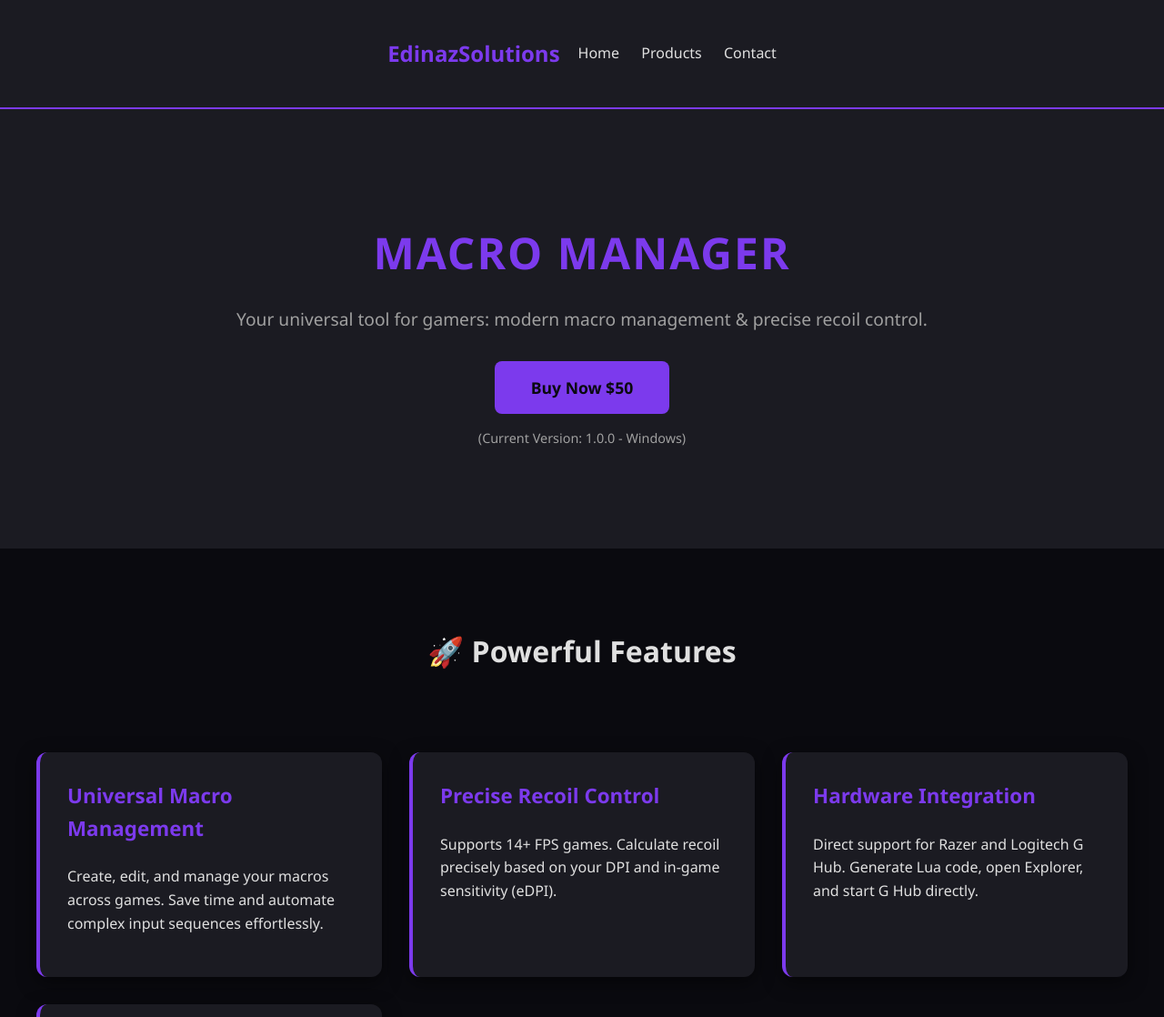
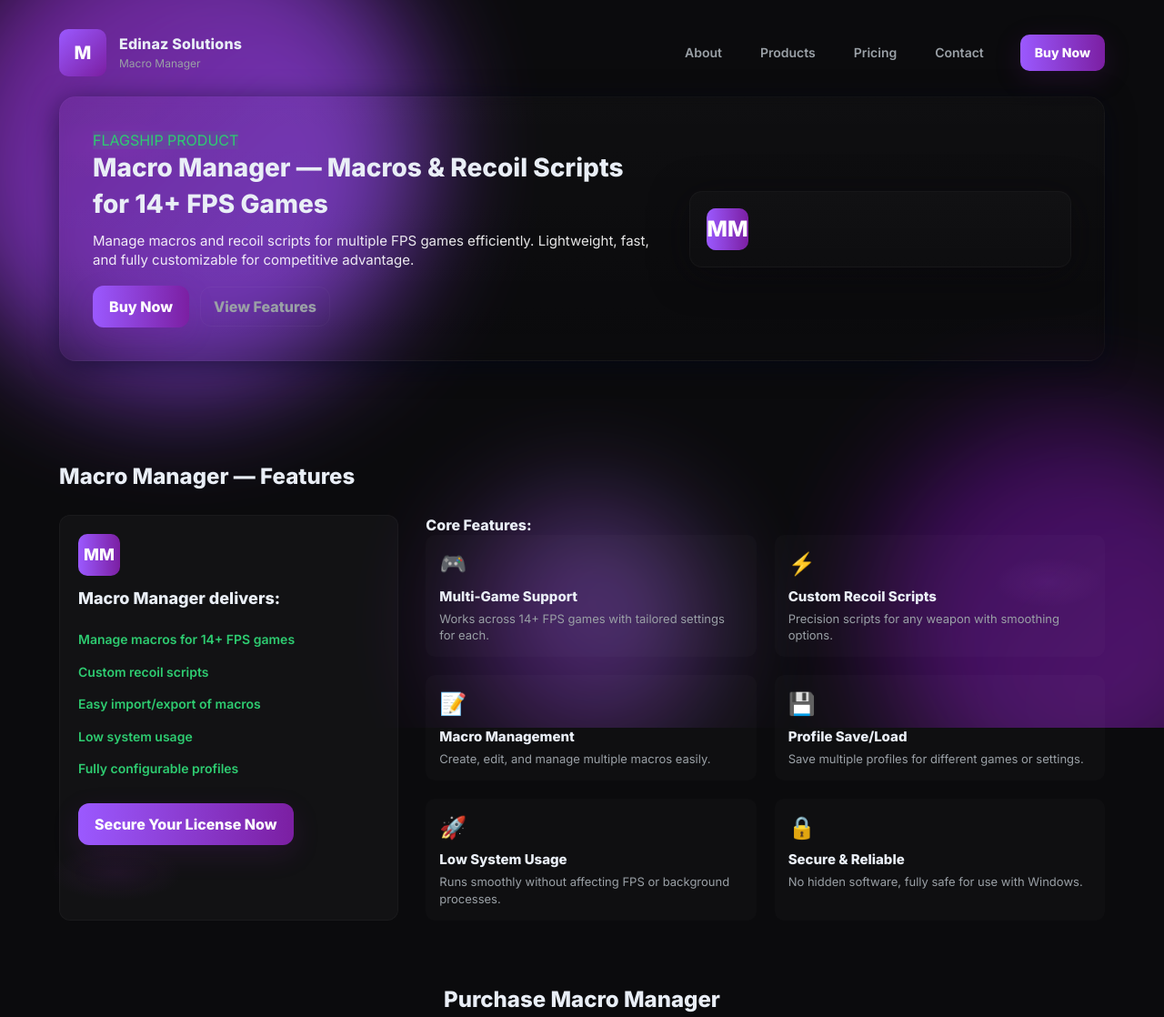
Before and after one commit to Edinaz12/Edinaz-Website, a plain HTML site: page macro_manager.html in a window 1280 px wide. Shown: the top 1118 px of the page at 91% size. Drawn offline with Linux system fonts and the light colour scheme.

Commit message:
Update macro_manager.html

```diff
--- a/macro_manager.html
+++ b/macro_manager.html
@@ -1,279 +1,187 @@
-<!DOCTYPE html>
+<!doctype html>
 <html lang="en">
 <head>
-    <meta charset="UTF-8">
-    <meta name="viewport" content="width=device-width, initial-scale=1.0">
-    <title>EdinazSolutions – Macro Manager</title>
-    <link rel="icon" href="EdinazSolutions.ico" type="image/x-icon">
+  <meta charset="utf-8" />
+  <meta name="viewport" content="width=device-width,initial-scale=1" />
+  <title>Macro Manager — Edinaz Solutions</title>
+  <meta name="description" content="Macro Manager by Edinaz Solutions: Manage macros and recoil scripts for 14+ FPS games with precision and ease." />
+  <link href="https://fonts.googleapis.com/css2?family=Inter:wght@300;400;600;800&display=swap" rel="stylesheet">
+
   <style>
-        :root {
-            --bg-color: #0a0a0f;
-            --card-color: #1b1b22;
-            --primary-color: #7c3aed;
-            --text-color: #e0e0e0;
-            --secondary-text-color: #a0a0a0;
-            --font-family: 'Segoe UI', Tahoma, Geneva, Verdana, sans-serif;
+    :root{
+      --bg-dark: #0b0b0d;
+      --panel: rgba(255,255,255,0.04);
+      --accent1: #7b1fa2;
+      --accent2: #9b59ff;
+      --muted: #9aa0a6;
+      --glass: rgba(255,255,255,0.03);
+      --glass-2: rgba(255,255,255,0.02);
+      --success: #2ecc71;
+      font-family: 'Inter', system-ui, -apple-system, "Segoe UI", Roboto, "Helvetica Neue", Arial;
     }
+    *{box-sizing:border-box;margin:0;padding:0}
+    html,body,#app{height:100%}
+    body{
+      background: radial-gradient(1200px 500px at 10% 20%, rgba(123,31,162,0.12), transparent 6%),
+                  radial-gradient(1000px 450px at 90% 80%, rgba(155,89,255,0.08), transparent 6%),
+                  var(--bg-dark);
+      color:#e9eef6;
+      -webkit-font-smoothing:antialiased;
+      line-height:1.4;
+      padding:32px;
+    }
+    .bg-blobs{position:fixed;inset:0;z-index:0;pointer-events:none;overflow:hidden;mix-blend-mode:screen;}
+    .blob{position:absolute;filter: blur(60px) saturate(120%);opacity:0.7;transform-origin:center;border-radius:50%;animation:float 12s ease-in-out infinite;}
+    .b1{width:520px;height:520px;left:-5%;top:-10%;background:linear-gradient(135deg,var(--accent1),var(--accent2));animation-duration:18s}
+    .b2{width:420px;height:420px;right:-8%;bottom:-12%;background:linear-gradient(135deg,#43006b,#7b1fa2);animation-duration:22s;opacity:0.6}
+    .b3{width:260px;height:260px;left:40%;bottom:-5%;background:linear-gradient(45deg,#5a0a88,#b886ff);animation-duration:16s;opacity:0.45}
+    @keyframes float{0%{transform:translateY(0) scale(1)}50%{transform:translateY(-30px) scale(1.06)}100%{transform:translateY(0) scale(1)}}
 
-        body {
-            background-color: var(--bg-color);
-            color: var(--text-color);
-            font-family: var(--font-family);
-            margin: 0;
-            padding: 0;
-            line-height: 1.6;
-        }
+    .container{max-width:1150px;margin:0 auto;position:relative;z-index:2;}
+    header{display:flex;justify-content:space-between;align-items:center;gap:20px;margin-bottom:22px;}
+    .brand{display:flex;gap:14px;align-items:center;}
+    .logo{width:52px;height:52px;border-radius:10px;background:linear-gradient(135deg,var(--accent2),var(--accent1));display:flex;align-items:center;justify-content:center;font-weight:800;color:white;font-size:20px;}
+    .brand h1{font-size:16px;letter-spacing:0.2px}
+    .brand p{font-size:12px;color:var(--muted);margin-top:2px}
+    nav{display:flex;gap:14px;align-items:center;}
+    nav a{color:var(--muted);text-decoration:none;padding:10px 14px;border-radius:8px;font-weight:600;font-size:14px;transition:all 180ms ease;}
+    nav a:hover{color:white;background:rgba(255,255,255,0.03)}
+    .cta{margin-left:12px;background:linear-gradient(90deg,var(--accent2),var(--accent1));color:white;border:none;padding:10px 16px;border-radius:10px;font-weight:700;cursor:pointer;box-shadow:0 8px 30px rgba(123,31,162,0.18);transition:transform .18s ease;text-decoration:none;}
+    .cta:active{transform:translateY(1px)}
 
-        .container {
-            max-width: 1200px;
-            margin: 0 auto;
-            padding: 20px;
-        }
+    .hero{background: linear-gradient(180deg, rgba(255,255,255,0.02), transparent);border-radius:18px;padding:36px;display:grid;grid-template-columns:1fr 420px;gap:28px;align-items:center;box-shadow: 0 6px 30px rgba(2,6,23,0.6);backdrop-filter: blur(6px);border:1px solid rgba(255,255,255,0.03);}
+    .hero-left h2{font-size:28px;margin-bottom:10px}
+    .hero-left p.lead{color:rgba(255,255,255,0.9);font-size:15px;margin-bottom:18px}
+    .hero-actions{margin-top:18px;display:flex;gap:12px;align-items:center}
+    .btn-primary{background:linear-gradient(90deg,var(--accent2),var(--accent1));border:none;color:white;padding:12px 18px;border-radius:12px;font-weight:700;cursor:pointer;box-shadow:0 10px 30px rgba(123,31,162,0.16);text-decoration:none;display:inline-block;}
+    .btn-outline{color:var(--muted);background:transparent;border:1px solid rgba(255,255,255,0.03);padding:10px 14px;border-radius:12px;font-weight:700;cursor:pointer;text-decoration:none;display:inline-block;}
+    .small-muted{color:var(--muted);font-size:13px;margin-left:8px}
+    .card{background:linear-gradient(180deg, rgba(255,255,255,0.02), rgba(255,255,255,0.01));padding:18px;border-radius:14px;border:1px solid rgba(255,255,255,0.03);box-shadow: 0 8px 40px rgba(8,6,12,0.6);}
+    .sys-icon{width:46px;height:46px;border-radius:10px;background:linear-gradient(90deg,var(--accent2),var(--accent1));display:flex;align-items:center;justify-content:center;font-weight:800;color:white;font-size:18px;}
+    .section-heading{font-size: 24px; margin: 50px 0 25px; font-weight: 800;}
 
-        header {
-            background-color: var(--card-color);
-            padding: 20px;
-            display: flex;
-            justify-content: space-between;
-            align-items: center;
-            border-bottom: 2px solid var(--primary-color);
-            position: sticky;
-            top: 0;
-            z-index: 1000;
-        }
+    .product-details-section{margin-top:40px;padding:20px 0;}
+    .detail-grid{display:grid;grid-template-columns:1fr 2fr;gap:30px;}
+    .detail-overview{padding:20px;border-radius:12px;background: var(--glass);border:1px solid rgba(255,255,255,0.03);}
+    .detail-overview h4{font-size:18px;margin-bottom:15px;}
+    .clean-list{list-style:none;padding:0;margin:0;}
+    .clean-list li{padding:8px 0;font-size:14px;color:var(--success);font-weight:600;}
+    .feature-list{display:grid;grid-template-columns:1fr 1fr;gap:20px;}
+    .feature-list .item{padding:15px;border-radius:10px;background: var(--glass-2);}
+    .feature-list .icon{font-size:24px;display:block;margin-bottom:8px;}
+    .feature-list h5{font-size:15px;margin-bottom:5px;}
+    .feature-list p{font-size:13px;color:var(--muted);}
 
-        .logo {
-            font-weight: bold;
-            font-size: 1.5em;
-            color: var(--primary-color);
-        }
+    .pricing-table.single-offer{display:flex;justify-content:center;gap:0;margin-top:20px;}
+    .price-card{background: linear-gradient(180deg, rgba(255,255,255,0.015), transparent);padding:30px 20px;border-radius:12px;border:1px solid rgba(255,255,255,0.03);text-align:center;position:relative;}
+    .price-card h4{font-size:18px;margin-top:5px;margin-bottom:20px;}
+    .price{margin:20px 0;font-size:48px;font-weight:800;line-height:1;}
+    .price .currency{font-size:24px;vertical-align: top;font-weight:600;color: var(--success);}
+    .price .amount{color:white;}
+    .price .period{display:block;font-size:14px;font-weight:400;color:var(--muted);margin-top:5px;}
+    .plan-features{list-style:none;padding:0;margin-top:25px;text-align:left;}
+    .plan-features li{padding:8px 0;border-top:1px solid rgba(255,255,255,0.05);font-size:14px;color:#e9eef6;}
+    .btn-full-width{width:100%;display:block;text-align:center;padding:12px 18px;}
 
-        nav a {
-            margin-left: 20px;
-            text-decoration: none;
-            color: var(--text-color);
-            font-weight: 500;
-        }
-
-        .hero {
-            background-color: var(--card-color);
-            padding: 60px 20px;
-            text-align: center;
-        }
-
-        .hero h1 {
-            font-size: 3em;
-            margin-bottom: 10px;
-            color: var(--primary-color);
-            text-transform: uppercase;
-            letter-spacing: 2px;
-        }
-
-        .hero p {
-            font-size: 1.2em;
-            margin-bottom: 30px;
-            color: var(--secondary-text-color);
-        }
-
-        .cta-button {
-            display: inline-block;
-            background-color: var(--primary-color);
-            color: var(--bg-color);
-            padding: 15px 40px;
-            text-decoration: none;
-            border-radius: 8px;
-            font-weight: bold;
-            font-size: 1.1em;
-            transition: background-color 0.3s, transform 0.2s;
-            border: none;
-            cursor: pointer;
-        }
-
-        .cta-button:hover {
-            background-color: #9d6fff;
-            transform: translateY(-2px);
-        }
-
-        .features-grid {
-            display: grid;
-            grid-template-columns: repeat(auto-fit, minmax(300px, 1fr));
-            gap: 30px;
-            padding: 40px 0;
-        }
-
-        .feature-card {
-            background-color: var(--card-color);
-            padding: 30px;
-            border-radius: 12px;
-            box-shadow: 0 6px 20px rgba(0,0,0,0.5);
-            border-left: 4px solid var(--primary-color);
-            transition: transform 0.3s, box-shadow 0.3s;
-        }
-
-        .feature-card:hover {
-            transform: translateY(-5px);
-            box-shadow: 0 10px 30px rgba(124, 58, 237, 0.5);
-        }
-
-        .feature-card h3 {
-            color: var(--primary-color);
-            margin-top: 0;
-            font-size: 1.4em;
-        }
-
-        .compatibility {
-            text-align: center;
-            padding: 60px 20px;
-            background-color: #111118;
-            border-top: 1px solid var(--card-color);
-        }
-
-        .compatibility h2 {
-            margin-bottom: 30px;
-            color: var(--text-color);
-        }
-
-        .hardware-logos {
-            display: flex;
-            justify-content: center;
-            gap: 50px;
-            margin-top: 20px;
-        }
-
-        .logo-item {
-            font-size: 3em;
-            color: var(--secondary-text-color);
-        }
-
-        .section-title {
-            text-align: center;
-            padding: 40px 0 20px 0;
-            font-size: 2em;
-            color: var(--text-color);
-        }
-
-        .screenshot {
-            background-color: #000000;
-            color: #00FF00;
-            padding: 40px;
-            text-align: left;
-            margin-top: 20px;
-            border-radius: 8px;
-            border: 1px solid var(--primary-color);
-            font-family: 'Consolas', 'Courier New', monospace;
-            overflow-x: auto;
-        }
-
-        .reviews {
-            padding: 40px 0;
-        }
-
-        .review-card {
-            background-color: var(--card-color);
-            padding: 20px;
-            border-radius: 12px;
-            margin: 15px 0;
-            box-shadow: 0 4px 15px rgba(0,0,0,0.4);
-            transition: transform 0.3s, box-shadow 0.3s;
-        }
-
-        .review-card:hover {
-            transform: translateY(-4px);
-            box-shadow: 0 8px 25px rgba(124,58,237,0.5);
-        }
-
-        .stars {
-            color: #fbbf24;
-            font-weight: bold;
-            margin-bottom: 10px;
-        }
-
-        footer {
-            padding: 40px 20px;
-            text-align: center;
-            color: var(--secondary-text-color);
-            background-color: #111118;
-            border-top: 1px solid var(--card-color);
-        }
-
-        footer a {
-            color: var(--primary-color);
-            text-decoration: none;
-            margin: 0 10px;
-            font-weight: 600;
-        }
-
+    @media(max-width:980px){.hero{grid-template-columns:1fr; padding:22px}.detail-grid{grid-template-columns:1fr}.pricing-table.single-offer{display:block}}
+    @media(max-width:620px){body{padding:18px}}
   </style>
 </head>
 <body>
+  <div class="bg-blobs" aria-hidden="true">
+    <div class="blob b1"></div>
+    <div class="blob b2"></div>
+    <div class="blob b3"></div>
+  </div>
 
+  <div class="container" id="app">
     <header>
-        <div class="container" style="display:flex; justify-content:space-between; align-items:center;">
-            <div class="logo">EdinazSolutions</div>
+      <div class="brand">
+        <div class="logo">M</div>
+        <div>
+          <h1>Edinaz Solutions</h1>
+          <p>Macro Manager</p>
+        </div>
+      </div>
       <nav>
-                <a href="index.html">Home</a>
+        <a href="index.html#about">About</a>
         <a href="products.html">Products</a>
+        <a href="#pricing">Pricing</a>
         <a href="contacts.html">Contact</a>
+        <a href="#buy" class="cta">Buy Now</a>
       </nav>
-        </div>
     </header>
 
+    <main>
       <section class="hero">
-        <div class="container">
-            <h1>Macro Manager</h1>
-            <p>Your universal tool for gamers: modern macro management & precise recoil control.</p>
-            <a href="https://buy.stripe.com/00w6oGfyK3o7gd73z84F207" class="cta-button">Buy Now $50</a>
-            <p style="margin-top: 15px; font-size: 0.9em;">(Current Version: 1.0.0 - Windows)</p>
+        <div class="hero-left">
+          <span class="kicker" style="background: linear-gradient(90deg,rgba(46,204,113,0.12),rgba(39,174,96,0.12)); color: var(--success);">FLAGSHIP PRODUCT</span>
+          <h2>Macro Manager — Macros & Recoil Scripts for 14+ FPS Games</h2>
+          <p class="lead">Manage macros and recoil scripts for multiple FPS games efficiently. Lightweight, fast, and fully customizable for competitive advantage.</p>
+          <div class="hero-actions">
+            <a href="#pricing" class="btn-primary">Buy Now</a>
+            <a href="#features" class="btn-outline">View Features</a>
+          </div>
+        </div>
+        <div class="card">
+          <div class="sys-icon" style="font-size:24px;">MM</div>
         </div>
       </section>
 
-    <div class="container">
-        <h2 class="section-title">🚀 Powerful Features</h2>
-        <div class="features-grid">
-            <div class="feature-card">
-                <h3>Universal Macro Management</h3>
-                <p>Create, edit, and manage your macros across games. Save time and automate complex input sequences effortlessly.</p>
+      <section id="features" class="product-details-section">
+        <h3 class="section-heading">Macro Manager — Features</h3>
+        <div class="detail-grid">
+          <div class="detail-overview">
+            <div class="sys-icon" style="margin-bottom:12px;">MM</div>
+            <h4>Macro Manager delivers:</h4>
+            <ul class="clean-list">
+              <li>Manage macros for 14+ FPS games</li>
+              <li>Custom recoil scripts</li>
+              <li>Easy import/export of macros</li>
+              <li>Low system usage</li>
+              <li>Fully configurable profiles</li>
+            </ul>
+            <a href="#pricing" class="btn-primary" style="margin-top:20px;">Secure Your License Now</a>
           </div>
-            <div class="feature-card">
-                <h3>Precise Recoil Control</h3>
-                <p>Supports 14+ FPS games. Calculate recoil precisely based on your DPI and in-game sensitivity (eDPI).</p>
-            </div>
-            <div class="feature-card">
-                <h3>Hardware Integration</h3>
-                <p>Direct support for Razer and Logitech G Hub. Generate Lua code, open Explorer, and start G Hub directly.</p>
-            </div>
-            <div class="feature-card">
-                <h3>Pattern Management</h3>
-                <p>Create, load, and save individual recoil patterns for each weapon and game. Optional humanization included.</p>
+
+          <div class="detail-features">
+            <h4>Core Features:</h4>
+            <div class="feature-list">
+              <div class="item"><span class="icon">🎮</span><h5>Multi-Game Support</h5><p>Works across 14+ FPS games with tailored settings for each.</p></div>
+              <div class="item"><span class="icon">⚡</span><h5>Custom Recoil Scripts</h5><p>Precision scripts for any weapon with smoothing options.</p></div>
+              <div class="item"><span class="icon">📝</span><h5>Macro Management</h5><p>Create, edit, and manage multiple macros easily.</p></div>
+              <div class="item"><span class="icon">💾</span><h5>Profile Save/Load</h5><p>Save multiple profiles for different games or settings.</p></div>
+              <div class="item"><span class="icon">🚀</span><h5>Low System Usage</h5><p>Runs smoothly without affecting FPS or background processes.</p></div>
+              <div class="item"><span class="icon">🔒</span><h5>Secure & Reliable</h5><p>No hidden software, fully safe for use with Windows.</p></div>
             </div>
           </div>
         </div>
+      </section>
 
-    <section class="compatibility">
-        <div class="container">
-            <h2>Compatible with Your Hardware</h2>
-            <div class="hardware-logos">
-                <span class="logo-item">🖱️ Razer</span>
-                <span class="logo-item">⚙️ G Hub</span>
-                <span class="logo-item">🎮 Multi-Game</span>
+      <section id="pricing">
+        <h3 class="section-heading" style="text-align:center;">Purchase Macro Manager</h3>
+        <div class="pricing-table single-offer">
+          <div class="price-card feature-card popular-plan" style="max-width:400px;margin:0 auto;">
+            <span class="tag">One-Time Purchase</span>
+            <h4>Lifetime License (Single PC)</h4>
+            <div class="price"><span class="currency">$</span><span class="amount">50</span><span class="period">one-time payment</span></div>
+            <a href="YOUR_STRIPE_LINK_HERE" target="_blank" class="btn-primary btn-full-width">Buy Now ($50)</a>
+            <ul class="plan-features clean-list" style="margin-top:15px;text-align:center;">
+              <li>✅ All Core Features</li>
+              <li>✅ 1 PC Installation</li>
+              <li>✅ Permanent License</li>
+              <li>✅ Lifetime Updates</li>
+              <li>✅ Secure & Lightweight</li>
+            </ul>
           </div>
-            <p style="margin-top: 30px; font-style: italic; color: var(--secondary-text-color);">Uses advanced libraries like OpenRazer and pydirectinput for minimal latency.</p>
         </div>
       </section>
 
-    <div class="container reviews">
-        <h2 class="section-title">⭐ User Reviews — Average 4.5/5</h2>
-        <div class="review-card"><div class="stars">★★★★☆</div><div>"Easy to use and very efficient." — James Mitchell</div></div>
-        <div class="review-card"><div class="stars">★★★★☆</div><div>"Boosted my FPS gameplay." — Emily Johnson</div></div>
-        <div class="review-card"><div class="stars">★★★★☆</div><div>"Smooth and responsive." — Michael Brown</div></div>
-        <div class="review-card"><div class="stars">★★★★☆</div><div>"Perfect for recoil control." — Sarah Davis</div></div>
-        <div class="review-card"><div class="stars">★★★★☆</div><div>"Macros work flawlessly." — Olivia Martinez</div></div>
-        <!-- More reviews up to 50 -->
+      <footer id="contact" style="margin-top:40px;">
+        <div>© Edinaz Solutions • All Rights Reserved.</div>
+        <div><a href="contacts.html">Contact Us</a> • Imprint • Privacy Policy</div>
+      </footer>
+    </main>
   </div>
-
-    <footer>
-        © EdinazSolutions — All rights reserved • <a href="index.html">Home</a> • <a href="products.html">Products</a> • <a href="contacts.html">Contact</a>
-    </footer>
-
 </body>
 </html>
```
Lines whose indentation alone changed are shown as unchanged.
